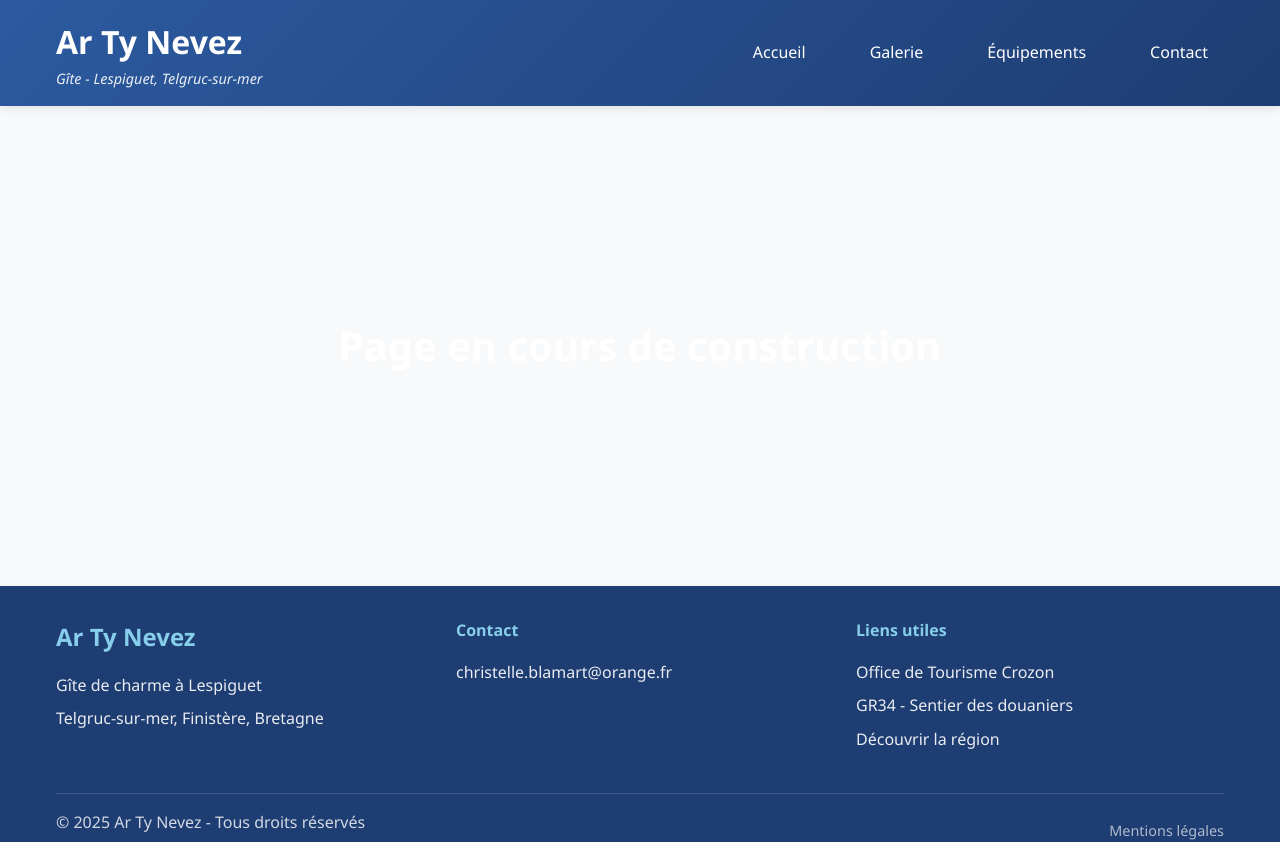
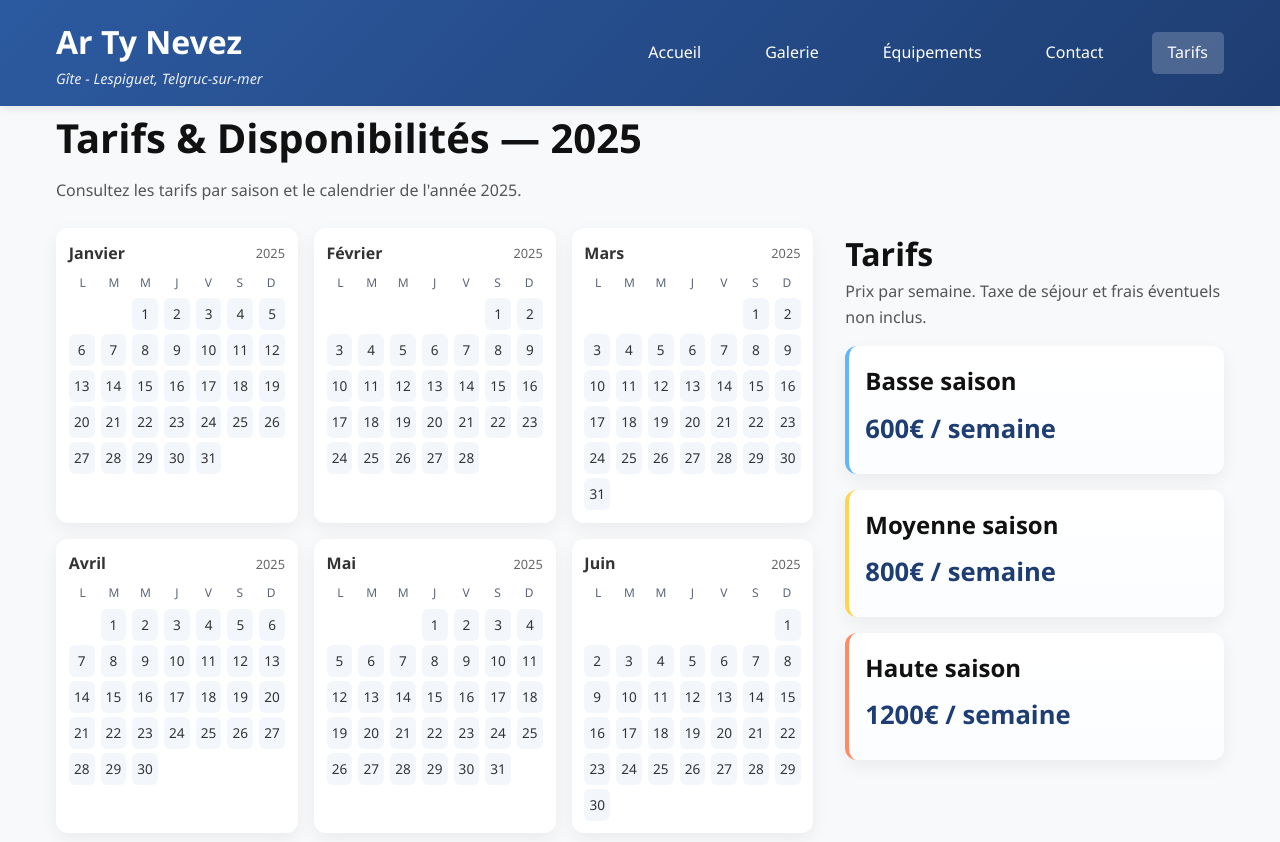
Before and after one commit to Arthur-Blamart/client-lespiguet, a React (Vite) app: page /tarifs in a window 1280 px wide. Shown: the top 842 px of the page. Built offline with nearby package versions, Linux system fonts and the light colour scheme.

Commit message:
tarifs ok, manque couleur sur les jours

```diff
--- a/src/App.jsx
+++ b/src/App.jsx
@@ -22,7 +22,7 @@ function App() {
             <Route path="/equipements" element={<Equipements />} />
             <Route path="/contact" element={<Contact />} />
             <Route path="/tarifs" element={<Tarifs />} />
-            {/* <Route path="/avis" element={<Reviews />} /> */}
+            <Route path="/avis" element={<Reviews />} />
             <Route path="/mentions-legales" element={<MentionsLegales />} />
           </Routes>
         </main>
--- a/src/components/Header.jsx
+++ b/src/components/Header.jsx
@@ -72,7 +72,6 @@ const Header = () => {
             Contact
           </Link>
 
-          {/*
           <Link
             to="/tarifs"
             className={location.pathname === '/tarifs' ? 'nav-link active' : 'nav-link'}
@@ -80,7 +79,6 @@ const Header = () => {
           >
             Tarifs
           </Link>
-          */}
         </nav>
 
         {/* Overlay pour fermer le menu */}
--- a/src/pages/Tarifs.css
+++ b/src/pages/Tarifs.css
@@ -1,3 +1,84 @@
+.tarifs-page {
+  padding: 2rem 0 4rem;
+}
+
+.tarifs-header h1 {
+  margin: 0 0 0.5rem 0;
+}
+.tarifs-header p { color: #555; margin: 0 0 1.5rem 0 }
+
+.tarifs-page h1,
+.tarifs-page h2,
+.tarifs-page h3 {
+  color: #111;
+}
+
+.tarifs-content {
+  display: flex;
+  gap: 2rem;
+  align-items: flex-start;
+}
+
+.calendars {
+  flex: 2;
+}
+
+.calendars-grid {
+  display: grid;
+  grid-template-columns: repeat(3, 1fr);
+  gap: 1rem;
+}
+
+.month-card {
+  background: white;
+  border-radius: 12px;
+  padding: 0.8rem;
+  box-shadow: 0 6px 18px rgba(0,0,0,0.06);
+}
+
+.month-header {
+  display:flex; justify-content:space-between; align-items:center; margin-bottom:0.4rem;
+}
+.month-header strong { font-size: 1rem }
+.month-year { font-size: 0.8rem; color: #666 }
+
+.weekdays { display:grid; grid-template-columns: repeat(7, 1fr); gap:4px; font-size:0.75rem; color:#4a5568; text-align:center; margin-bottom:6px }
+.weekdays div { opacity:0.9 }
+
+.month-grid { display:flex; flex-direction:column; gap:4px }
+.week { display:grid; grid-template-columns: repeat(7, 1fr); gap:6px }
+.day { height:32px; display:flex; align-items:center; justify-content:center; border-radius:6px; background: #f3f7fb; font-size:0.85rem }
+.day.empty { background: transparent }
+
+.pricing-panel { flex: 1; min-width: 260px }
+.pricing-panel h2 { margin-top:0 }
+.pricing-intro { color: #555 }
+
+.pricing-cards { display:flex; flex-direction:column; gap:1rem; margin-top:1rem }
+.price-card { background: linear-gradient(180deg,#ffffff,#fbfdff); border-radius:12px; padding:1rem; box-shadow:0 6px 18px rgba(0,0,0,0.06) }
+.price-card h3 { margin:0 0 0.25rem 0 }
+.price { font-size:1.6rem; font-weight:700; color:#1e3d72; margin:0.5rem 0 }
+.price-card ul { margin:0; padding-left:1.1rem; color:#555 }
+
+.price-card.low { border-left:4px solid #64b5f6 }
+.price-card.mid { border-left:4px solid #ffd54f }
+.price-card.high { border-left:4px solid #ff8a65 }
+
+.notes { margin-top:1rem; font-size:0.95rem; color:#444 }
+
+@media (max-width: 1000px) {
+  .calendars-grid { grid-template-columns: repeat(2, 1fr) }
+}
+
+@media (max-width: 700px) {
+  .tarifs-content { flex-direction: column }
+  .calendars-grid { grid-template-columns: repeat(2, 1fr) }
+  .pricing-panel { order: 2 }
+}
+
+@media (max-width: 420px) {
+  .calendars-grid { grid-template-columns: 1fr }
+}
 .gallery-page {
   padding: 2rem 0;
   background: #f8f9fa;
@@ -120,7 +201,7 @@
 
 .view-icon {
   font-size: 2rem;
-  color: white;
+  color: #111;
 }
 
 .image-info {
@@ -129,7 +210,7 @@
 
 .image-info h3 {
   margin: 0 0 0.5rem 0;
-  color: white;
+  color: #111;
   font-size: 1.2rem;
 }
 
@@ -173,7 +254,7 @@
   top: 1rem;
   right: 1rem;
   background: rgba(0,0,0,0.7);
-  color: white;
+  color: #111;
   border: none;
   width: 40px;
   height: 40px;
@@ -191,7 +272,7 @@
   top: 50%;
   transform: translateY(-50%);
   background: rgba(0,0,0,0.7);
-  color: white;
+  color: #111;
   border: none;
   width: 50px;
   height: 50px;
@@ -245,7 +326,7 @@
 .large-icon {
   font-size: 5rem;
   opacity: 0.8;
-  color: white;
+  color: #111;
 }
 
 .modal-info {
@@ -255,7 +336,7 @@
 
 .modal-info h2 {
   margin: 0 0 1rem 0;
-  color: white;
+  color: #111;
 }
 
 .modal-info p {
--- a/src/pages/Tarifs.jsx
+++ b/src/pages/Tarifs.jsx
@@ -1,22 +1,103 @@
-import { useState } from 'react'
-import { galleryData } from '../data/galleryData'
-import './Gallery.css'
+import './Tarifs.css'
 import SEO from '../components/SEO'
 
-const Gallery = () => {
+const monthsFR = ['Janvier','Février','Mars','Avril','Mai','Juin','Juillet','Août','Septembre','Octobre','Novembre','Décembre']
 
+function getMonthMatrix(year, monthIndex) {
+  // monthIndex: 0-11
+  const first = new Date(year, monthIndex, 1)
+  // get day of week with Monday = 0 ... Sunday = 6
+  const firstDay = (first.getDay() + 6) % 7
+  const daysInMonth = new Date(year, monthIndex + 1, 0).getDate()
+
+  const weeks = []
+  let week = new Array(7).fill(null)
+  let day = 1
+
+  // fill first week
+  for (let i = firstDay; i < 7; i++) {
+    week[i] = day++
+  }
+  weeks.push(week)
+
+  while (day <= daysInMonth) {
+    week = new Array(7).fill(null)
+    for (let i = 0; i < 7 && day <= daysInMonth; i++) {
+      week[i] = day++
+    }
+    weeks.push(week)
+  }
+
+  return weeks
+}
+
+const Tarifs = () => {
+  const year = 2025
 
   return (
     <>
-      <SEO
-        title="Tarifs — En cours de construction"
-        description="La page des tarifs est actuellement en cours de construction."
-      />
-      <div className="page-construction" style={{ minHeight: '60vh', display: 'flex', alignItems: 'center', justifyContent: 'center' }}>
-        <h1>Page en cours de construction</h1>
+      <SEO title="Tarifs — Ar Ty Nevez" description="Tarifs par saison et calendrier 2025" />
+
+      <div className="tarifs-page container">
+        <header className="tarifs-header">
+          <h1>Tarifs & Disponibilités — 2025</h1>
+          <p>Consultez les tarifs par saison et le calendrier de l'année 2025.</p>
+        </header>
+
+        <div className="tarifs-content">
+          <aside className="calendars">
+            <div className="calendars-grid">
+              {monthsFR.map((m, idx) => (
+                <div key={m} className="month-card">
+                  <div className="month-header">
+                    <strong>{m}</strong>
+                    <span className="month-year">{year}</span>
+                  </div>
+                  <div className="weekdays">
+                    <div>L</div><div>M</div><div>M</div><div>J</div><div>V</div><div>S</div><div>D</div>
+                  </div>
+                  <div className="month-grid">
+                    {getMonthMatrix(year, idx).map((week, w) => (
+                      <div className="week" key={w}>
+                        {week.map((d, i) => (
+                          <div key={i} className={`day ${d ? '' : 'empty'}`}>
+                            {d || ''}
+                          </div>
+                        ))}
+                      </div>
+                    ))}
+                  </div>
+                </div>
+              ))}
+            </div>
+          </aside>
+
+          <section className="pricing-panel">
+            <h2>Tarifs</h2>
+            <p className="pricing-intro">Prix par semaine. Taxe de séjour et frais éventuels non inclus.</p>
+
+            <div className="pricing-cards">
+              <div className="price-card low">
+                <h3>Basse saison</h3>
+                <div className="price">600€ / semaine</div>
+              </div>
+
+              <div className="price-card mid">
+                <h3>Moyenne saison</h3>
+                <div className="price">800€ / semaine</div>
+              </div>
+
+              <div className="price-card high">
+                <h3>Haute saison</h3>
+                <div className="price">1200€ / semaine</div>
+              </div>
+            </div>
+
+          </section>
+        </div>
       </div>
     </>
   )
 }
 
-export default Gallery
+export default Tarifs
```
